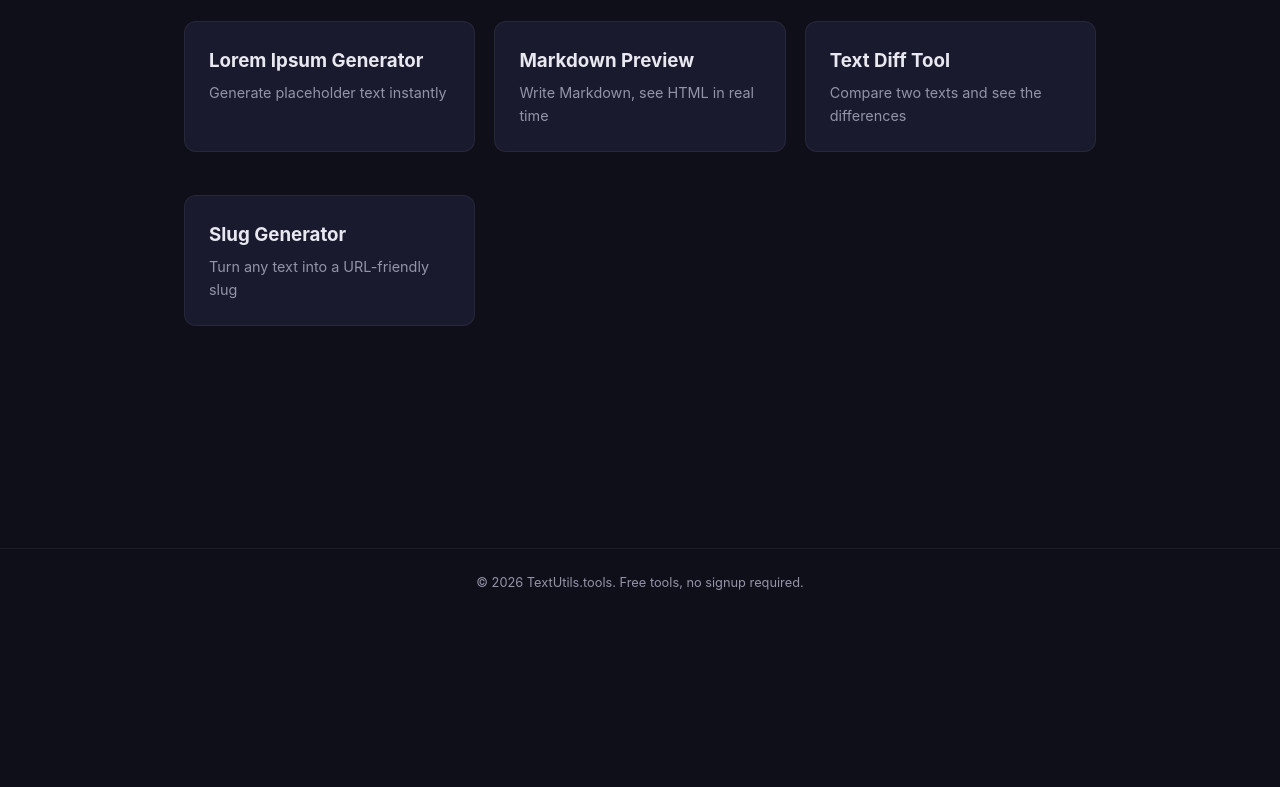
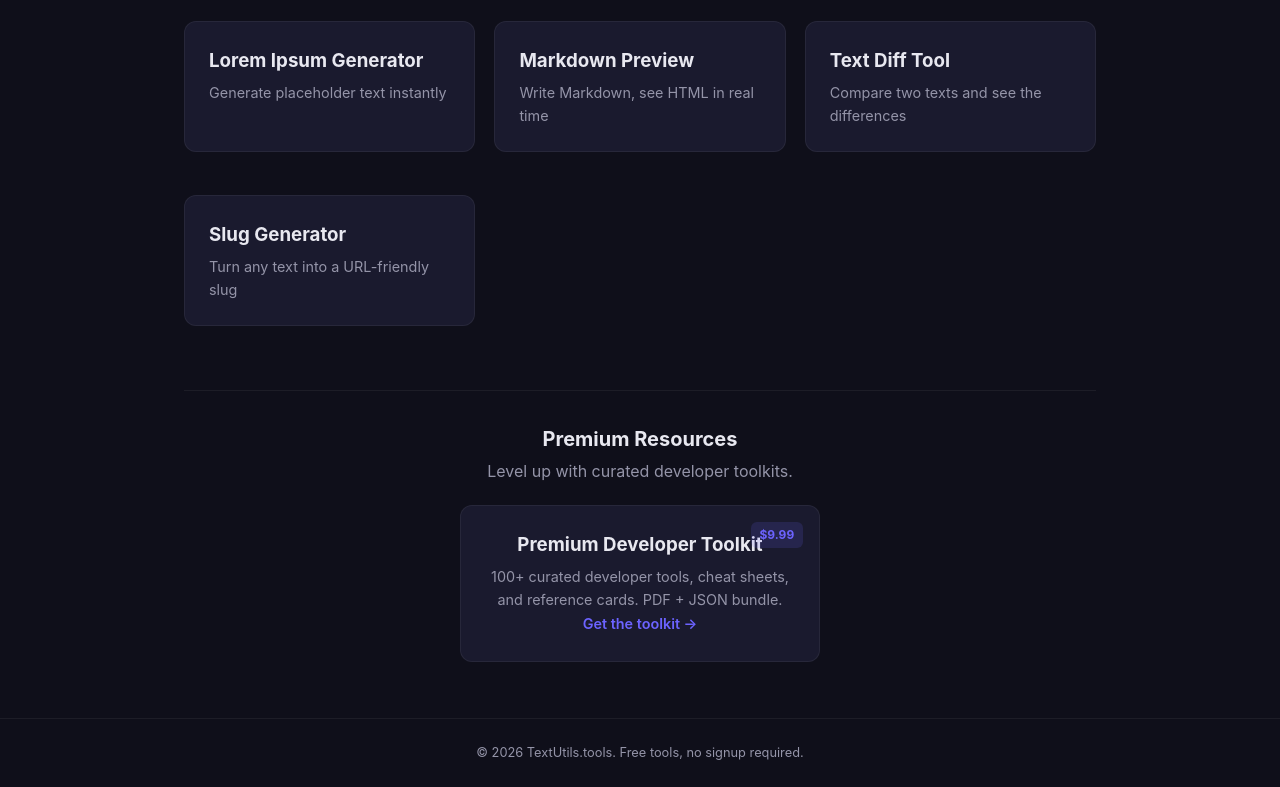
Before and after one commit to lordbasilaiassistant-sudo/textutils-tools, a plain HTML site: page index.html in a window 1280 px wide. Shown: the part 183-970 px from the top of the page. Before the commit the page ends 800 px from the top, so only its background shows below. Drawn offline with Linux system fonts and the light colour scheme.

Commit message:
Add premium resources section with Stripe payment link
Adds a subtle "Premium Resources" section below the tool cards,
linking to the Premium Developer Toolkit ($9.99) via Stripe.

Co-Authored-By: Claude Opus 4.6 (1M context) <noreply@anthropic.com>

```diff
--- a/index.html
+++ b/index.html
@@ -163,6 +163,18 @@
     </a>
 </div>
 
+    <section style="margin-top:2.5rem;padding-top:2rem;border-top:1px solid rgba(255,255,255,0.06);text-align:center;">
+      <h2 style="font-size:1.25rem;margin-bottom:.3rem;">Premium Resources</h2>
+      <p class="tagline" style="margin-bottom:1.25rem;">Level up with curated developer toolkits.</p>
+      <div class="grid-cards" style="max-width:360px;margin:0 auto;">
+        <a href="https://buy.stripe.com/00w4gs4dWdth6P3dB98Vi0J" class="card" target="_blank" rel="noopener" style="text-decoration:none;color:inherit;position:relative;">
+          <span style="position:absolute;top:1rem;right:1rem;background:rgba(108,99,255,0.15);color:#6C63FF;font-size:.75rem;font-weight:700;padding:.2rem .55rem;border-radius:6px;">$9.99</span>
+          <h3>Premium Developer Toolkit</h3>
+          <p>100+ curated developer tools, cheat sheets, and reference cards. PDF + JSON bundle.</p>
+          <span style="color:#6C63FF;font-weight:600;font-size:.9rem;">Get the toolkit &rarr;</span>
+        </a>
+      </div>
+    </section>
   </main>
   <footer>&copy; 2026 TextUtils.tools. Free tools, no signup required.</footer>
 
```
